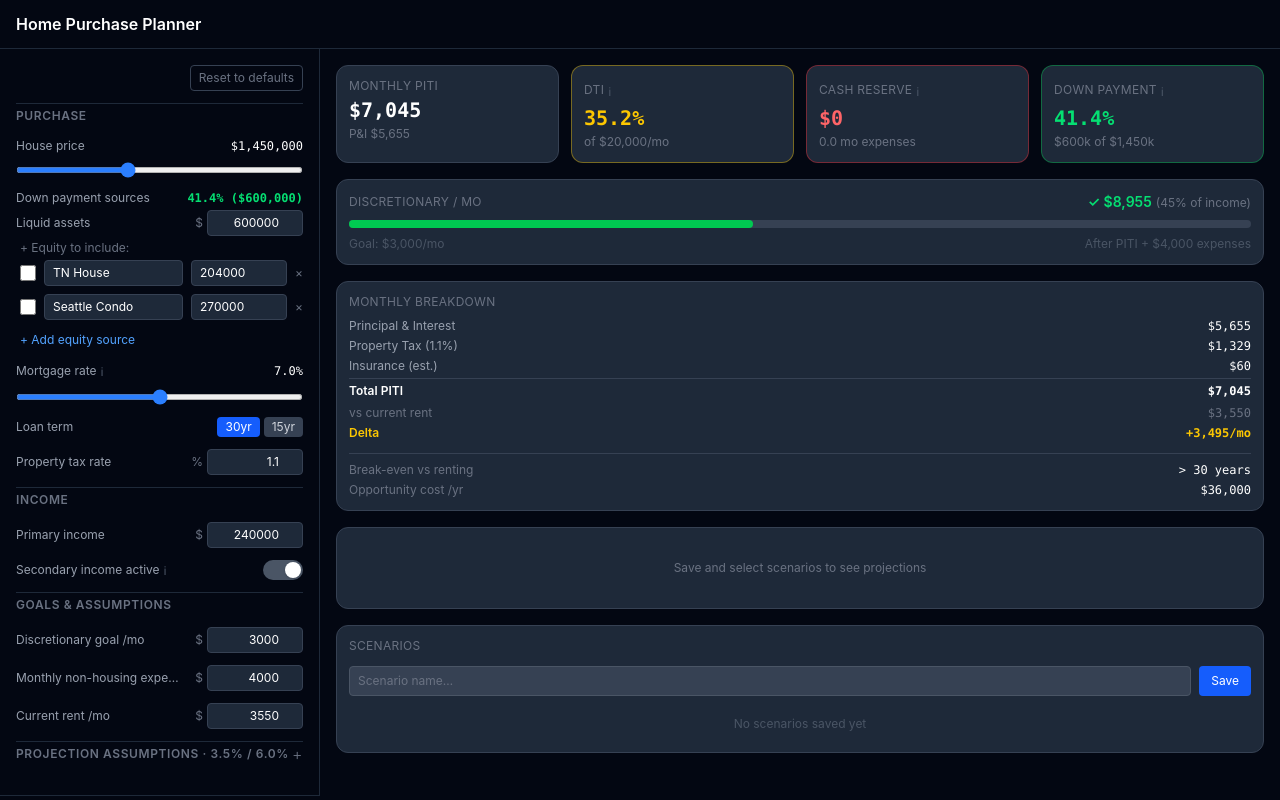
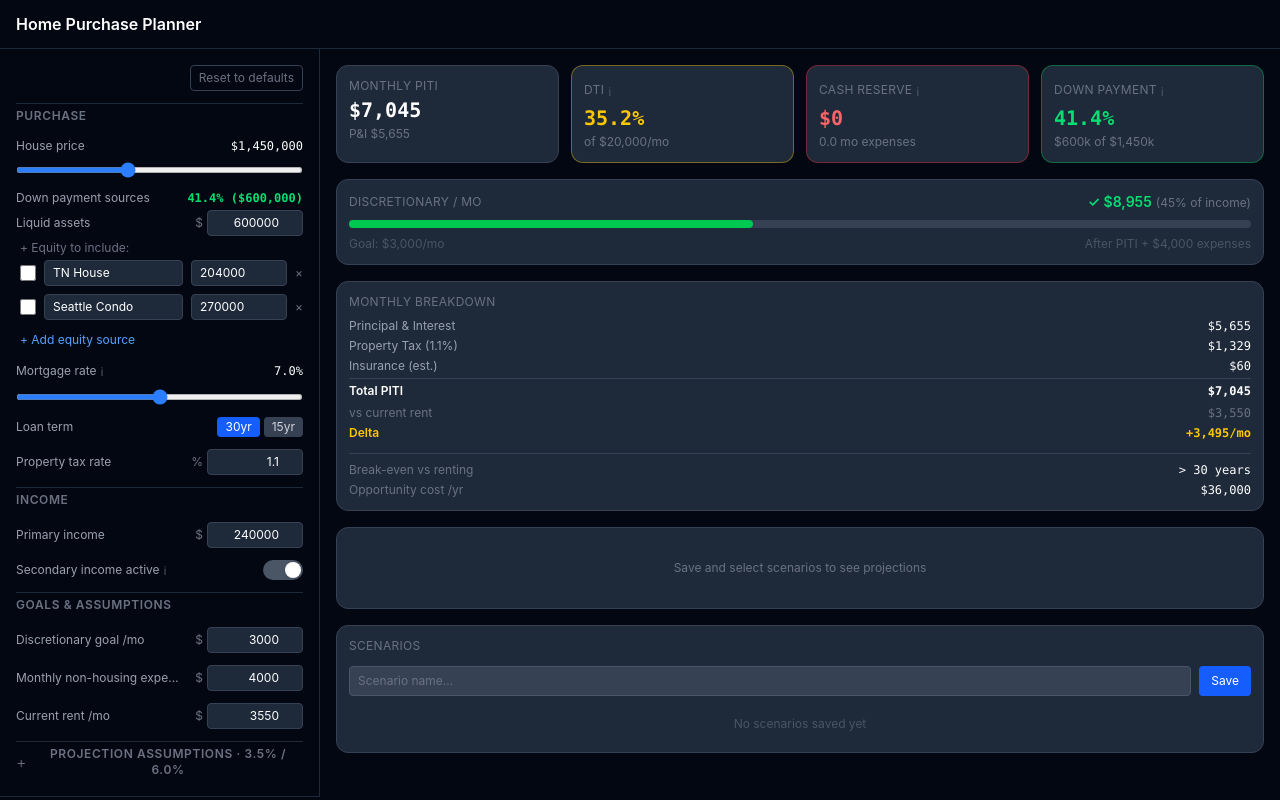
Before and after one commit to gallak87/fin, a React (Vite) app: page / in a window 1280 px wide. Built offline with nearby package versions, Linux system fonts and the light colour scheme; the HTML template or start-up script is replaced by a standard one.

Commit message:
fix: move +/- to left on projection section header

```diff
--- a/src/components/InputPanel.tsx
+++ b/src/components/InputPanel.tsx
@@ -140,10 +140,10 @@ function CollapsibleSectionHeader({
   return (
     <button
       onClick={onToggle}
-      className="w-full flex items-center justify-between text-xs font-semibold text-gray-500 uppercase tracking-wider pt-1 pb-0.5 border-t border-gray-800 mt-1 hover:text-gray-400"
+      className="w-full flex items-center gap-1.5 text-xs font-semibold text-gray-500 uppercase tracking-wider pt-1 pb-0.5 border-t border-gray-800 mt-1 hover:text-gray-400"
     >
+      <span className="text-base leading-none font-light">{open ? '−' : '+'}</span>
       <span>{label}</span>
-      <span className="text-base leading-none font-light">{open ? '−' : '+'}</span>
     </button>
   )
 }
```
